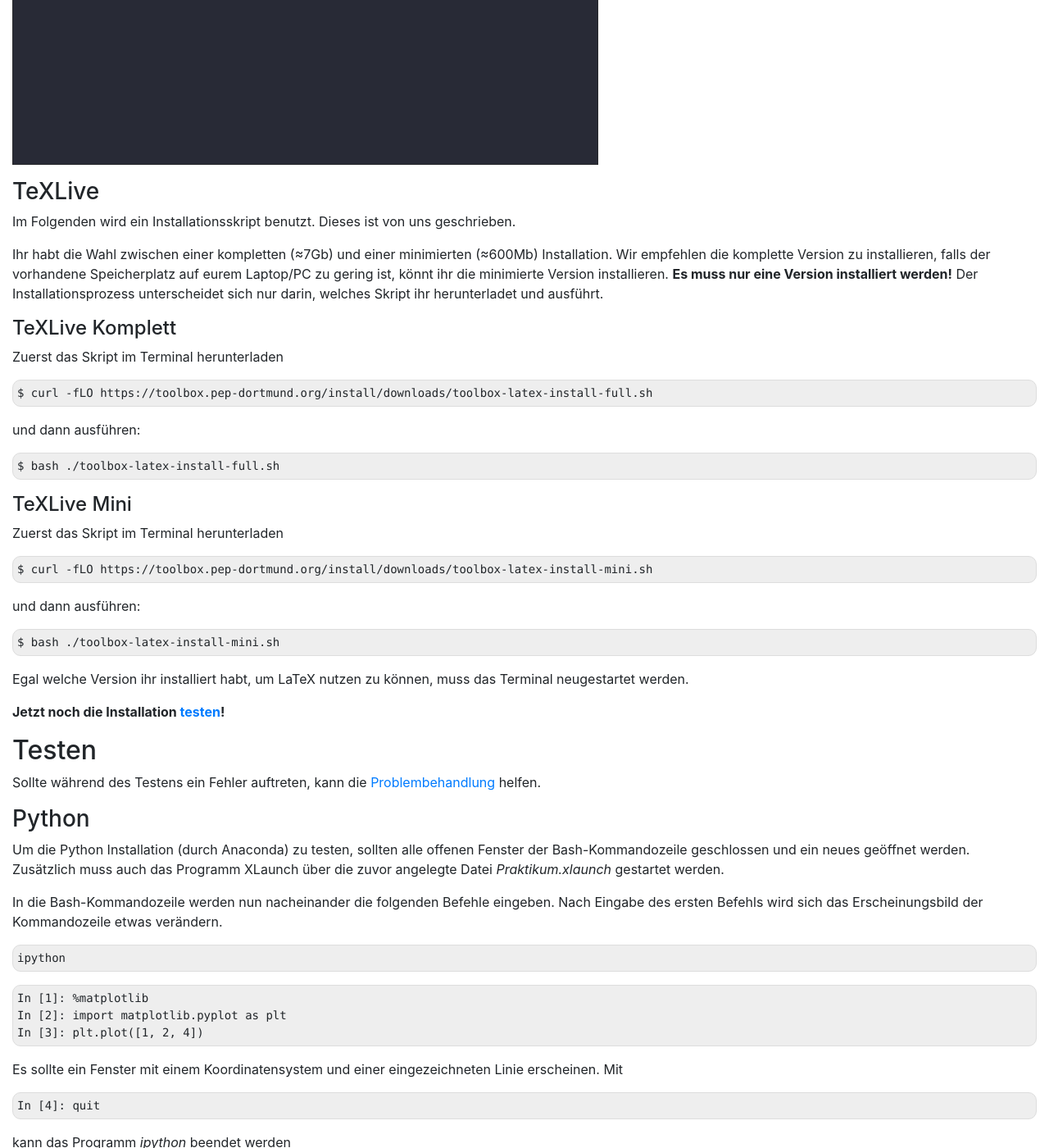
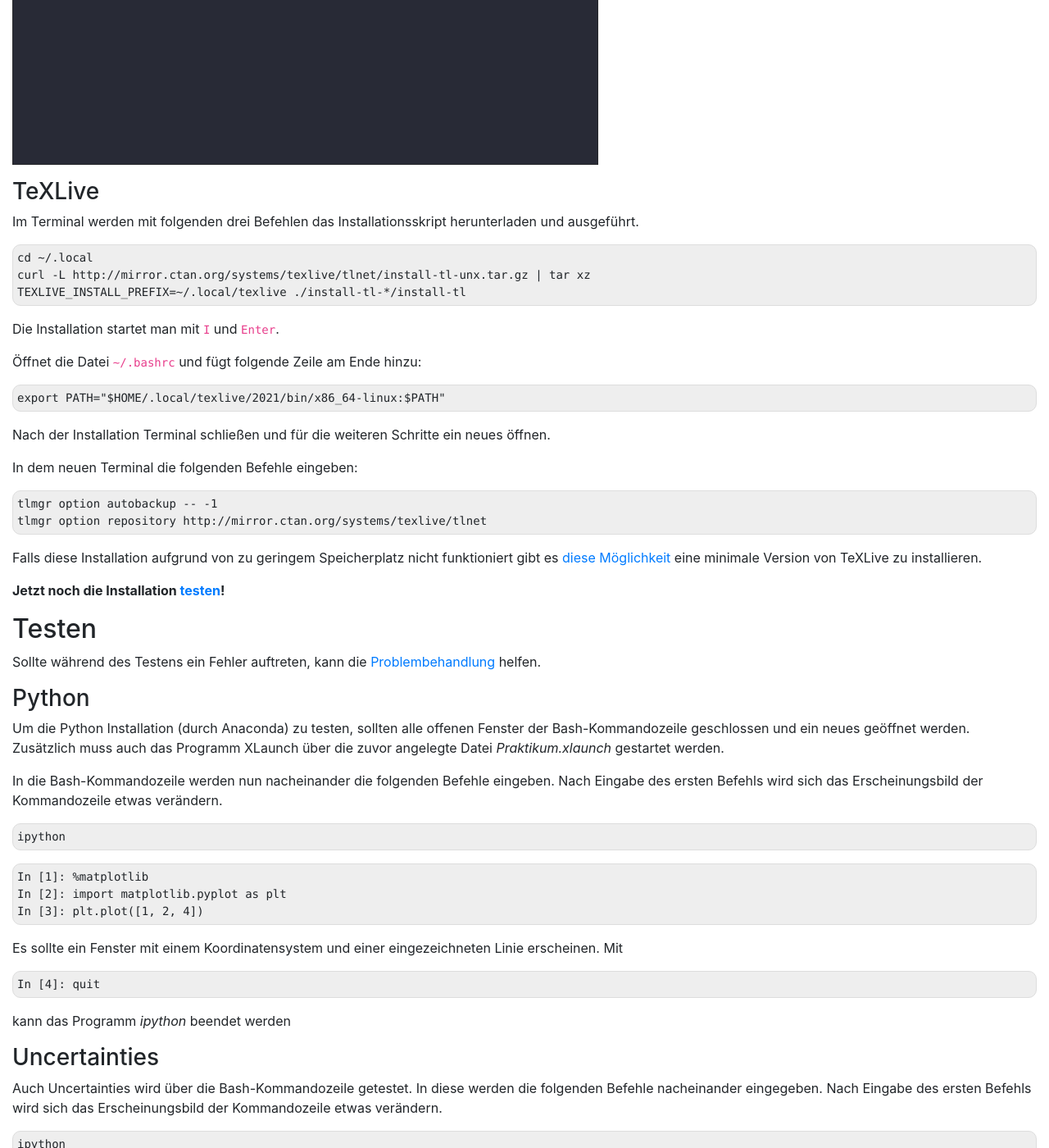
Before and after one commit to pep-dortmund/homepage-toolbox, a Jekyll site: the page built from install/windows-11.md, in a window 1280 px wide and 1400 px high, scrolled down 15727 px. Shown: the whole window at 82% size. Built offline with Jekyll 4.4.1, drawn with Linux system fonts in a browser that asks for light colours.

Commit message:
redo latex full install script restored all LaTeX installation provide mini installation as help with low disk space

````diff
--- a/install/windows-11.md
+++ b/install/windows-11.md
@@ -368,38 +368,34 @@
 
 ### TeXLive
 
-Im Folgenden wird ein Installationsskript benutzt. Dieses ist von uns geschrieben.
+Im Terminal werden mit folgenden drei Befehlen das Installationsskript
+herunterladen und ausgeführt.
+```
+cd ~/.local
+curl -L http://mirror.ctan.org/systems/texlive/tlnet/install-tl-unx.tar.gz | tar xz
+TEXLIVE_INSTALL_PREFIX=~/.local/texlive ./install-tl-*/install-tl
+```
 
-Ihr habt die Wahl zwischen einer kompletten (≈7Gb) und einer minimierten (≈600Mb) Installation.
-Wir empfehlen die komplette Version zu installieren, falls der vorhandene Speicherplatz auf eurem Laptop/PC zu gering ist, könnt ihr die minimierte Version installieren.
-**Es muss nur eine Version installiert werden!**
-Der Installationsprozess unterscheidet sich nur darin, welches Skript ihr herunterladet und ausführt.
+Die Installation startet man mit `I` und `Enter`.
 
-#### TeXLive Komplett
-
-Zuerst das Skript im Terminal herunterladen
+Öffnet die Datei `~/.bashrc` und fügt folgende Zeile am Ende hinzu:
 
 ```
-$ curl -fLO https://toolbox.pep-dortmund.org/install/downloads/toolbox-latex-install-full.sh
-```
-und dann ausführen:
-```
-$ bash ./toolbox-latex-install-full.sh
+export PATH="$HOME/.local/texlive/2021/bin/x86_64-linux:$PATH"
 ```
 
-#### TeXLive Mini
+Nach der Installation Terminal schließen und für die weiteren Schritte ein neues öffnen.
 
-Zuerst das Skript im Terminal herunterladen
+In dem neuen Terminal die folgenden Befehle eingeben:
 
 ```
-$ curl -fLO https://toolbox.pep-dortmund.org/install/downloads/toolbox-latex-install-mini.sh
-```
-und dann ausführen:
-```
-$ bash ./toolbox-latex-install-mini.sh
+tlmgr option autobackup -- -1
+tlmgr option repository http://mirror.ctan.org/systems/texlive/tlnet
 ```
 
-Egal welche Version ihr installiert habt, um LaTeX nutzen zu können, muss das Terminal neugestartet werden.
+Falls diese Installation aufgrund von zu geringem Speicherplatz nicht funktioniert
+gibt es [diese Möglichkeit](/install/latex_mini.html) eine minimale Version von
+TeXLive zu installieren.
 
 __Jetzt noch die Installation [testen](#test)!__
 
````
Also changed, not shown: install/latex_mini.md (added, +35 -0 lines), install/linux.md (+18 -21 lines), install/windows.md (+17 -21 lines), 2 other files.
